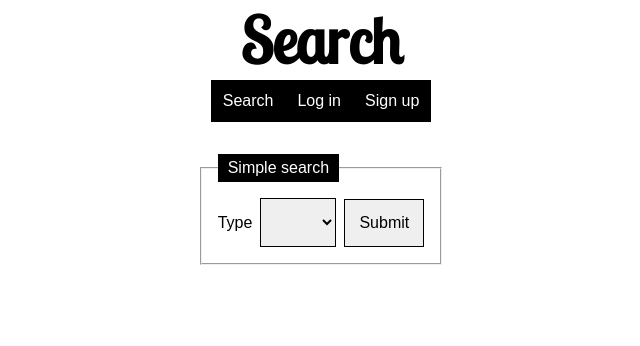
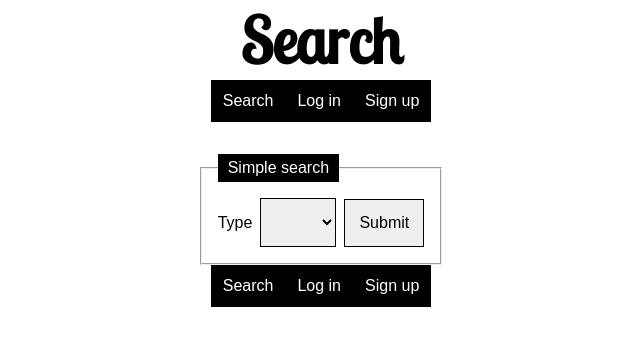
Before and after one commit to naelachkar/petAdoption-FE, a React (Create React App) app: page /search in a window 1280 px wide. Shown: the top 346 px of the page, without its empty margins (319-959 px from the left). Built offline with nearby package versions, Linux system fonts and the light colour scheme; no server answers.

Commit message:
Moving 'LoginSignup' to its own component

```diff
--- a/src/App.js
+++ b/src/App.js
@@ -7,7 +7,7 @@ import UserContextWrapper from "./UserContext";
 import ProfileSettings from "./components/ProfileSettings/ProfileSettings";
 import PetsContextWrapper from "./PetsContext";
 import ProtectedRoute from "./components/Utilities/ProtectedRoute";
-import LoginSignupContextWrapper from "./components/Welcome/LoginSignup/LoginSignupContext";
+import LoginSignupContextWrapper from "./components/LoginSignup/LoginSignupContext";
 
 export default function App() {
   return (
--- a/src/components/Welcome/LoginSignup/LoginForm.js
+++ b/src/components/LoginSignup/LoginForm.js
@@ -1,5 +1,5 @@
 import { useContext } from "react";
-import { UserContext } from "../../../UserContext";
+import { UserContext } from "../../UserContext";
 import { LoginSignupContext } from "./LoginSignupContext";
 
 export default function LoginForm() {
--- a/src/components/Welcome/LoginSignup/LoginSignup.js
+++ b/src/components/LoginSignup/LoginSignup.js
@@ -1,6 +1,6 @@
+import NavBar from "../NavBar/NavBar";
 import "./LoginSignup.css";
 import Modal from "./Modal";
-import NavBar from "../../NavBar/NavBar";
 
 export default function LoginSignup() {
   return (
--- a/src/components/Welcome/LoginSignup/LoginSignupContext.js
+++ b/src/components/LoginSignup/LoginSignupContext.js
@@ -1,6 +1,6 @@
 import { createContext, useContext, useState } from "react";
 import { useNavigate } from "react-router-dom";
-import { UserContext } from "../../../UserContext";
+import { UserContext } from "../../UserContext";
 
 export const LoginSignupContext = createContext();
 
--- a/src/components/Welcome/LoginSignup/SignupForm.js
+++ b/src/components/LoginSignup/SignupForm.js
@@ -1,5 +1,5 @@
 import { useContext } from "react";
-import { UserContext } from "../../../UserContext";
+import { UserContext } from "../../UserContext";
 import { LoginSignupContext } from "./LoginSignupContext";
 
 export default function SignupForm() {
--- a/src/components/NavBar/NavBar.js
+++ b/src/components/NavBar/NavBar.js
@@ -1,7 +1,7 @@
 import { useContext } from "react";
 import { useNavigate } from "react-router-dom";
 import { UserContext } from "../../UserContext";
-import { LoginSignupContext } from "../Welcome/LoginSignup/LoginSignupContext";
+import { LoginSignupContext } from "../LoginSignup/LoginSignupContext";
 
 export default function NavBar() {
   const { currentUser } = useContext(UserContext);
--- a/src/components/Search/Search.js
+++ b/src/components/Search/Search.js
@@ -1,5 +1,5 @@
+import LoginSignup from "../LoginSignup/LoginSignup";
 import NavBar from "../NavBar/NavBar";
-import Modal from "../Welcome/LoginSignup/Modal";
 import "./Search.css";
 import SearchContextWrapper from "./SearchContext";
 import SearchForm from "./SearchForm/SearchForm";
@@ -14,7 +14,7 @@ export default function Search() {
         <SearchForm />
         <SearchResults />
       </SearchContextWrapper>
-      <Modal />
+      <LoginSignup />
     </>
   );
 }
--- a/src/components/Welcome/Welcome.js
+++ b/src/components/Welcome/Welcome.js
@@ -1,5 +1,5 @@
+import LoginSignup from "../LoginSignup/LoginSignup";
 import "./Welcome.css";
-import LoginSignup from "./LoginSignup/LoginSignup";
 
 export default function Home() {
   return (
```
Also changed, not shown: src/components/LoginSignup/LoginSignup.css (renamed from src/components/Welcome/LoginSignup/LoginSignup.css), src/components/LoginSignup/Modal.js (renamed from src/components/Welcome/LoginSignup/Modal.js).
